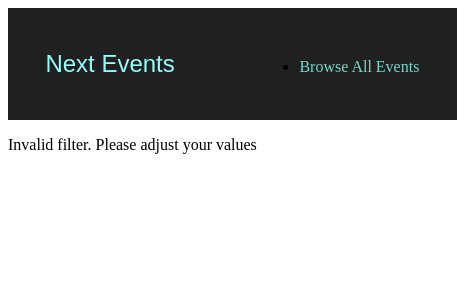
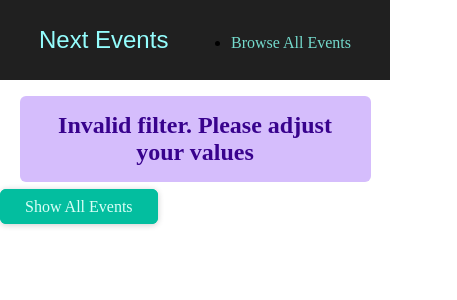
Before and after one commit to Paskay18/next-project, a Next.js app in the folder nextjs-project/: page /events in a window 390 px wide. Shown: the top 300 px of the page, 457 px wide, since content can reach past the window. Built offline with nearby package versions, Linux system fonts and the light colour scheme.

Commit message:
Fixed filtering
Fixed filtering and responsiveness

```diff
--- a/nextjs-project/components/events/events-search.js
+++ b/nextjs-project/components/events/events-search.js
@@ -27,8 +27,8 @@ export default function EventSearch (props) {
                     </select>
                 </div>
                 <div className={classes.control} >
-                   <label htmlFor="month" ref={monthInputRef}>Month</label>
-                   <select id='id'>
+                   <label htmlFor="month" >Month</label>
+                   <select id='id'  ref={monthInputRef}>
                     <option value="1">January</option>
                     <option value="2">February</option>
                     <option value="3">March</option>
--- /dev/null
+++ b/nextjs-project/components/ui/error-alert/error-alert.js
@@ -0,0 +1,7 @@
+import classes from './error-alert.module.css';
+
+function ErrorAlert(props) {
+  return <div className={classes.alert}>{props.children}</div>;
+}
+
+export default ErrorAlert;
--- /dev/null
+++ b/nextjs-project/components/ui/error-alert/error-alert.module.css
@@ -0,0 +1,12 @@
+.alert {
+  margin: 1rem auto;
+  padding: 1rem 2rem;
+  width: 90%;
+  max-width: 40rem;
+  background-color: #d5bdfc;
+  color: #38028d;
+  font-weight: bold;
+  font-size: 1.5rem;
+  text-align: center;
+  border-radius: 6px;
+}
--- a/nextjs-project/pages/events/[...slug].js
+++ b/nextjs-project/pages/events/[...slug].js
@@ -3,6 +3,8 @@ import { useRouter } from "next/router"
 import EventList from "@/components/events/event-list";
 import ResultsTitle from "@/components/events/results-title";
 import { Fragment } from "react";
+import Button from "@/components/ui/button";
+import ErrorAlert from "@/components/ui/error-alert/error-alert";
 
 
 
@@ -22,7 +24,18 @@ export default function FilteredEventsPage () {
     const numMonth = +filteredMonth
 
     if (isNaN(numYear) || isNaN(numMonth) || numYear >2030 || numYear<2021 || numMonth < 1 || numMonth >12  ){
-        return <p>Invalid filter. Please adjust your values</p>
+        return(
+        <Fragment>
+            <ErrorAlert>
+            <p>Invalid filter. Please adjust your values</p>
+            </ErrorAlert>
+             <div className="center">
+
+             <Button link="/events">Show All Events</Button>
+
+             </div>
+
+        </Fragment> )
     }
 
     const filteredEvents = getFilteredEvents({
@@ -30,10 +43,23 @@ export default function FilteredEventsPage () {
         month: numMonth,
     })
 
-    if(!filteredEvents || filteredEvents.length === 0){
-      return ( <p>
-        No events found for the chosen filter!
-        </p>)
+    if(!filteredEvents|| filteredEvents.length === 0){
+      return (
+
+      <Fragment>
+        <ErrorAlert>
+        <p> No events found for the chosen filter!</p>
+        </ErrorAlert>
+
+        <div className="center">
+
+        <Button link="/events">Show All Events</Button>
+
+        </div>
+
+    </Fragment>
+
+)
 
     }
 
--- a/nextjs-project/pages/events/[eventId].js
+++ b/nextjs-project/pages/events/[eventId].js
@@ -4,6 +4,7 @@ import { Fragment } from "react";
 import EventSummary from "@/components/event-detail/event-summary";
 import EventLogistics from "@/components/event-detail/event-logistics";
 import EventContent from "@/components/event-detail/event-content";
+import ErrorAlert from "@/components/ui/error-alert/error-alert";
 
 export default function EventDetailPage() {
 
@@ -13,7 +14,10 @@ export default function EventDetailPage() {
    const event = getEventById(eventId)
 
    if (!event) {
-    return <p>No event found!</p>
+
+    return  <ErrorAlert>
+        <p>No event found!</p>
+        </ErrorAlert>
    }
 
     return (
--- a/nextjs-project/styles/globals.css
+++ b/nextjs-project/styles/globals.css
@@ -0,0 +1,5 @@
+* {
+  box-sizing: border-box;
+  padding: 0;
+  margin: 0;
+}
```
